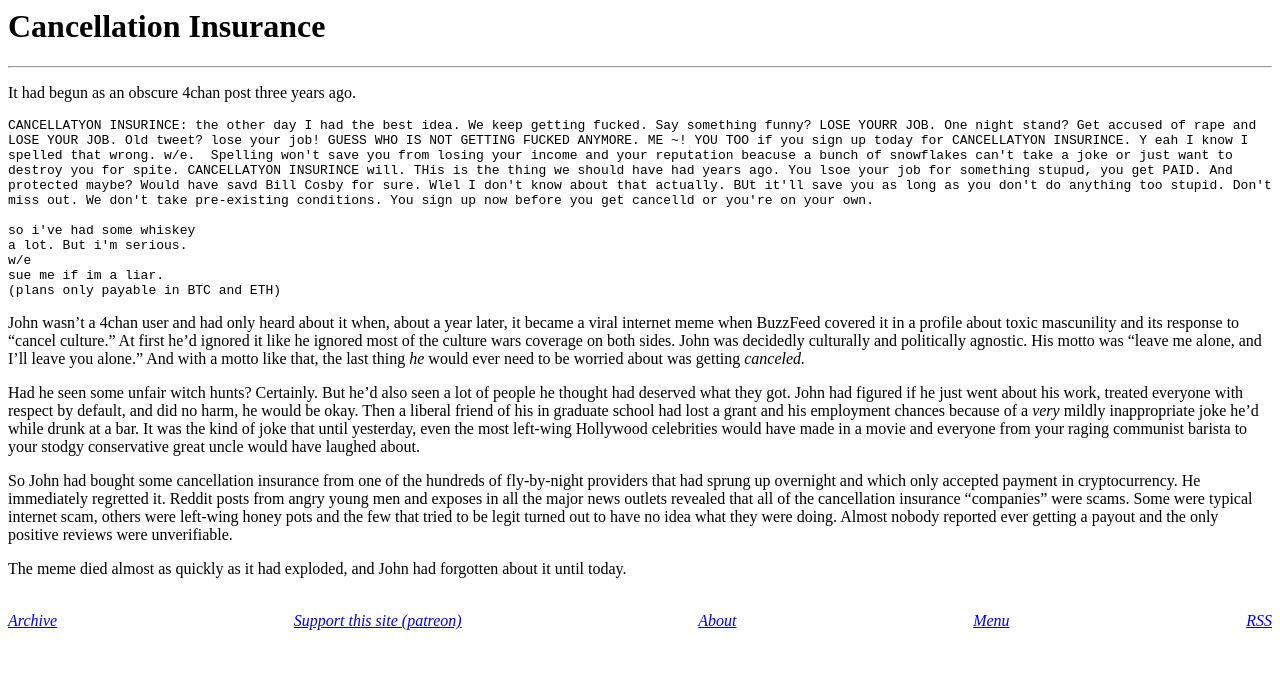
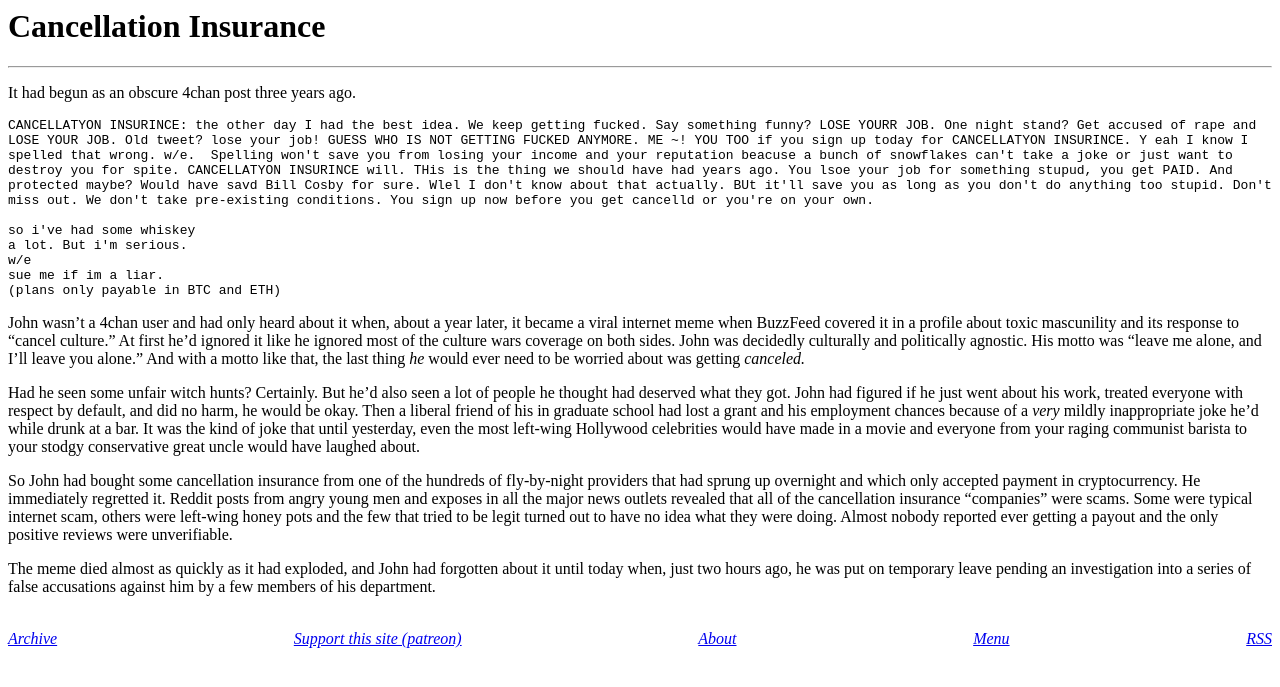
Before and after one commit to derykmakgill/website, a Jekyll site: the page built from cancel.md, in a window 1280 px wide. Shown: the top 687 px of the page. Built offline with Jekyll 4.4.1, drawn with Linux system fonts in a browser that asks for light colours.

Commit message:
Update cancel.md

```diff
--- a/cancel.md
+++ b/cancel.md
@@ -21,4 +21,4 @@
 
 So John had bought some cancellation insurance from one of the hundreds of fly-by-night providers that had sprung up overnight and which only accepted payment in cryptocurrency. He immediately regretted it. Reddit posts from angry young men and exposes in all the major news outlets revealed that all of the cancellation insurance "companies" were scams. Some were typical internet scam, others were left-wing honey pots and the few that tried to be legit turned out to have no idea what they were doing. Almost nobody reported ever getting a payout and the only positive reviews were unverifiable.
 
-The meme died almost as quickly as it had exploded, and John had forgotten about it until today.
+The meme died almost as quickly as it had exploded, and John had forgotten about it until today when, just two hours ago, he was put on temporary leave pending an investigation into a series of false accusations against him by a few members of his department.
```
